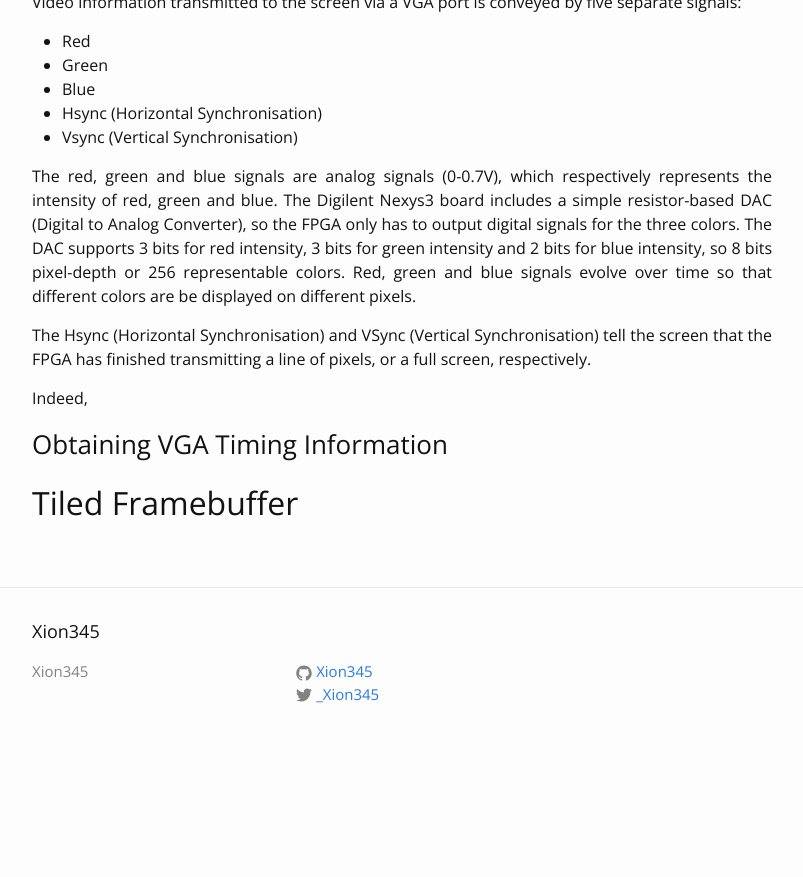
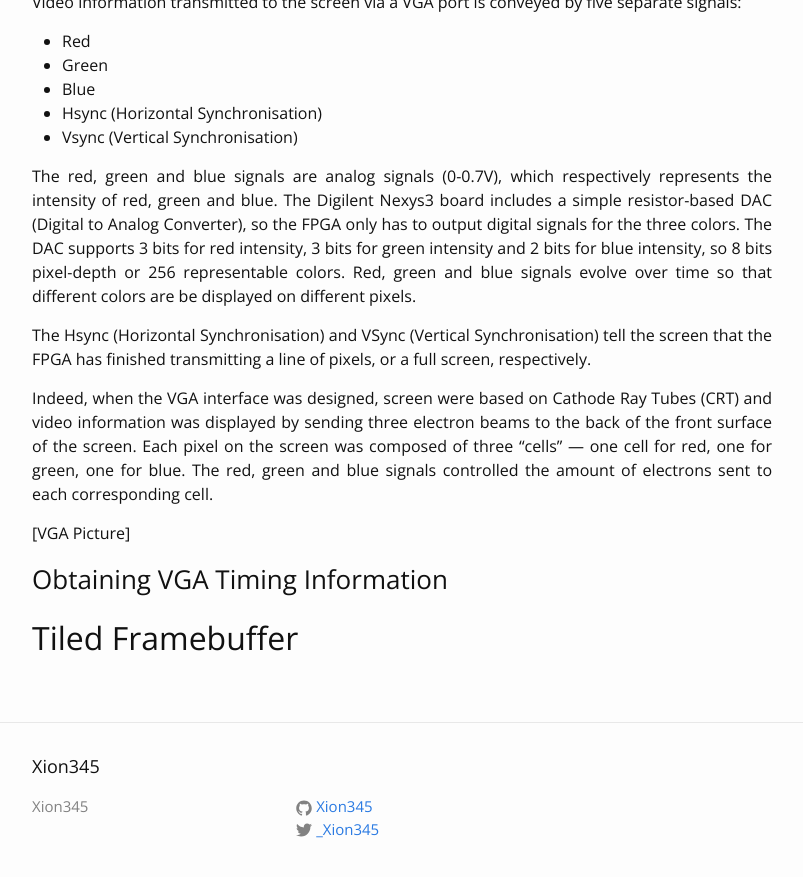
Before and after one commit to Xion345/xion345.github.io, a Jekyll site: the page built from _posts/2015-07-28-tiled-vga-framebuffer-in-vhdl.markdown, in a window 1280 px wide and 900 px high, scrolled down 1299 px. Shown: the top 877 px of the window, without its empty margins (238-1041 px from the left). Built offline with Jekyll 4.4.1, drawn with Linux system fonts in a browser that asks for light colours; before the commit the page ends 2064 px from its top, so only the background shows below that.

Commit message:
Updated post on Tiled VGA Framebuffer
- Added paragraph about CRT screens

```diff
--- a/_posts/2015-07-28-tiled-vga-framebuffer-in-vhdl.markdown
+++ b/_posts/2015-07-28-tiled-vga-framebuffer-in-vhdl.markdown
@@ -85,6 +85,7 @@ pictures on the screen.
 ## VGA Video ##
 
 ### VGA Signals and Timings ###
+
 Video information transmitted to the screen via a VGA port is conveyed by five
 separate signals:
 
@@ -94,8 +95,8 @@ separate signals:
 - Hsync (Horizontal Synchronisation)
 - Vsync (Vertical Synchronisation)
 
-The red, green and blue signals are analog signals (0-0.7V), which respectively represents
-the intensity of red, green and blue. The Digilent Nexys3 board
+The red, green and blue signals are analog signals (0-0.7V), which respectively
+represents the intensity of red, green and blue. The Digilent Nexys3 board
 includes a simple resistor-based DAC (Digital to Analog Converter), so the FPGA
 only has to output digital signals for the three colors. The DAC supports 3 bits
 for red intensity, 3 bits for green intensity and 2 bits for blue intensity, so
@@ -106,7 +107,14 @@ The Hsync (Horizontal Synchronisation) and VSync (Vertical Synchronisation)
 tell the screen that the FPGA has finished transmitting a line of
 pixels, or a full screen, respectively.
 
-Indeed,
+Indeed, when the VGA interface was designed, screen were based on Cathode Ray
+Tubes (CRT) and video information was displayed by sending three electron beams
+to the back of the front surface of the screen. Each pixel on the screen was
+composed of three "cells" — one cell for red, one for green, one for blue. The
+red, green and blue signals controlled the amount of electrons sent to each
+corresponding cell.
+
+[VGA Picture]
 
 ### Obtaining VGA Timing Information ###
 
```
